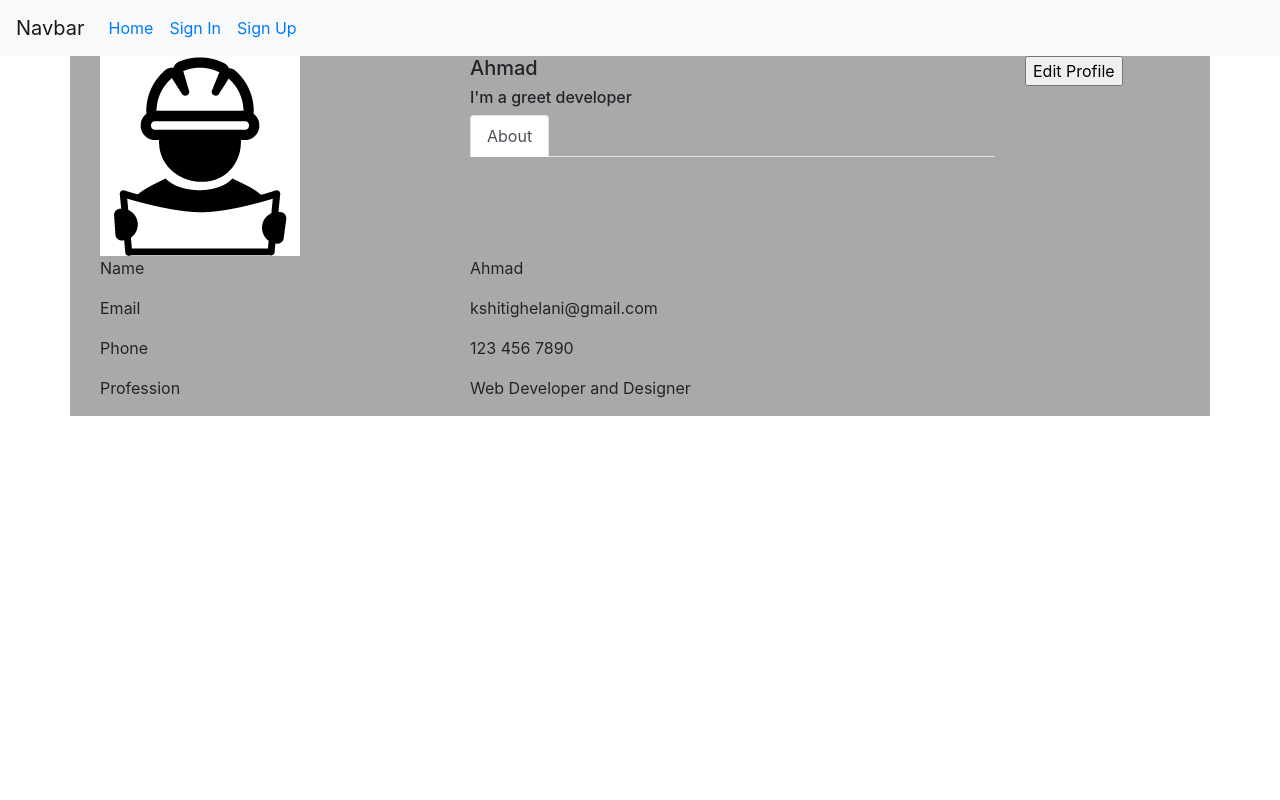
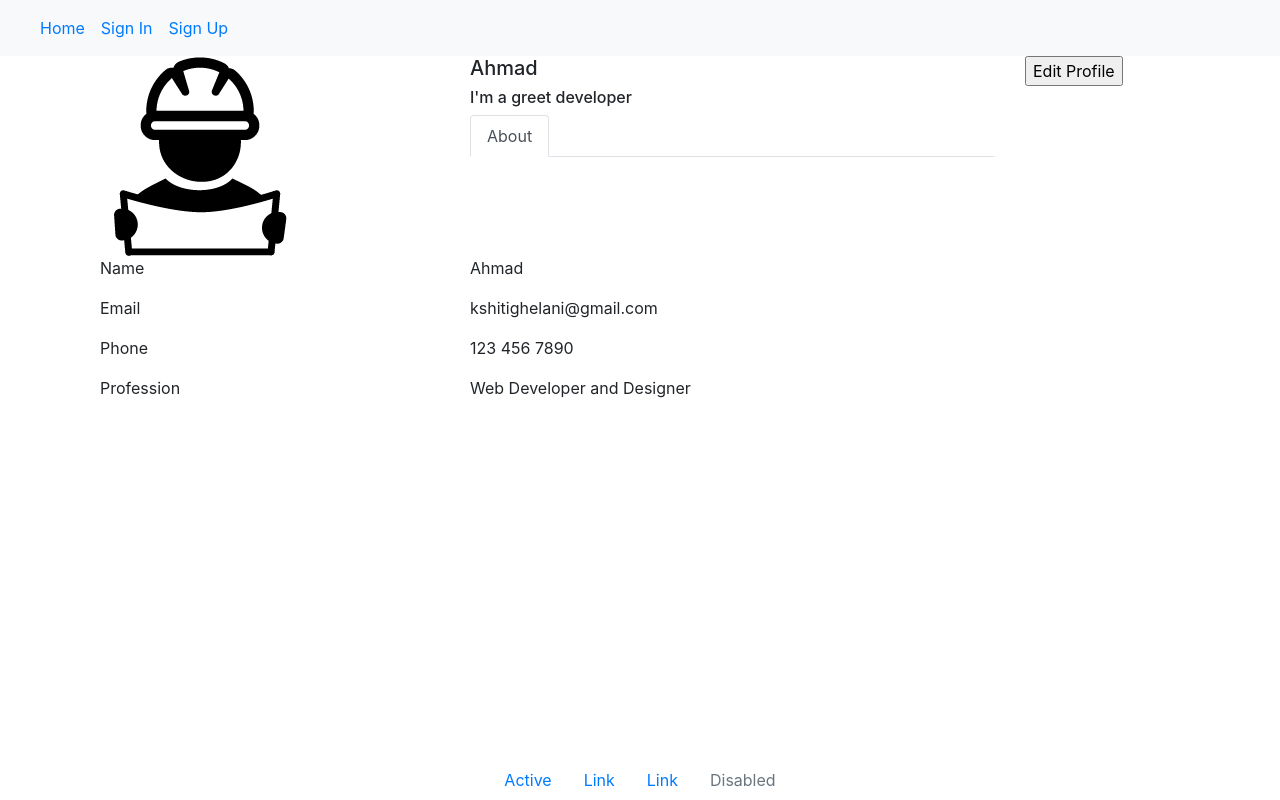
Before and after one commit to project-i4/Front-end, a React (Create React App) app: page /profile in a window 1280 px wide. Built offline with nearby package versions, Linux system fonts and the light colour scheme.

Commit message:
Add Style

```diff
--- a/package.json
+++ b/package.json
@@ -6,6 +6,7 @@
     "bootstrap": "^4.3.1",
     "jquery": "^3.3.1",
     "material-design-icons": "^3.0.1",
+    "mdbootstrap": "^4.7.6",
     "popper.js": "^1.14.7",
     "react": "^16.8.5",
     "react-bootstrap": "^1.0.0-beta.6",
--- a/src/App.css
+++ b/src/App.css
@@ -1,15 +1,4 @@
-.flex {
-  background: red;
-}
 
-.col-6 {
-  height: 200px;
-  width: 300 px;
-}
-
-.container {
-  background-color: darkgrey;
-}
 #team {
     background: #eee !important;
 }
@@ -51,7 +40,7 @@ section .section-title {
     -o-transform: rotateY(0deg);
     -ms-transform: rotateY(0deg);
     transform: rotateY(0deg);
-  border-radius: 0.25rem;
+    border-radius: .25rem;
 }
 
 .image-flip:hover .frontside,
--- a/src/App.js
+++ b/src/App.js
@@ -8,11 +8,11 @@ import ChangePasswordForm from "./components/authForm.js/ChangePasswordForm";
 import Home from "./components/Home";
 import Profile from "./components/Profile";
 import SubCategory from "./components/SubCategory";
+import Footer from "./components/Footer";
 
 import {
   BrowserRouter as Router,
   Route,
-  Link,
   Redirect
 } from "react-router-dom";
 class App extends Component {
@@ -100,6 +100,8 @@ class App extends Component {
             )}
           </div>
         </div>
+
+        <Route path ="/" component={Footer}/>
       </Router>
     );
   }
--- /dev/null
+++ b/src/components/Footer.js
@@ -0,0 +1,31 @@
+import React from "react";
+import "react-bootstrap";
+import "bootstrap";
+
+
+const footer = () => {
+
+        return (
+            <div class="fixed-bottom">
+           <ul class="nav justify-content-center">
+  <li class="nav-item">
+    <a class="nav-link active" href="#">Active</a>
+  </li>
+  <li class="nav-item">
+    <a class="nav-link" href="#">Link</a>
+  </li>
+  <li class="nav-item">
+    <a class="nav-link" href="#">Link</a>
+  </li>
+  <li class="nav-item">
+    <a class="nav-link disabled" href="#">Disabled</a>
+  </li>
+</ul>
+          </div>
+
+
+       )
+        }
+
+
+export default footer;
--- a/src/components/Home.js
+++ b/src/components/Home.js
@@ -1,16 +1,5 @@
 import React from "react";
-import Profile from "./Profile";
-import Category from "./Category";
-import { BrowserRouter as Router, Route, Link } from "react-router-dom";
-const Home = () => {
-  return (
-    <Router>
-      <Route path="/" component={Category} />
-      {/* <Link to={`${match.url}/rendering`}>Rendering with React</Link> */}
 
-      {/* <Link to="/profile">Profile</Link> */}
-    </Router>
-  );
-};
+const Home = () => <div></div>;
 
 export default Home;
--- a/src/components/Nav.js
+++ b/src/components/Nav.js
@@ -41,7 +41,7 @@ const alwaysOptions = changeActivePage => (
 
 const Nav = ({ user, changeActivePage, onSignout }) => (
   <nav className="navbar navbar-expand-lg navbar-light bg-light">
-    <div className="navbar-brand">Navbar</div>
+    <div className="navbar-brand"></div>
     <button
       className="navbar-toggler"
       type="button"
```
Also changed, not shown: 1 other file (tests, documents, lock files or other folders). Lines whose indentation alone changed are shown as unchanged.
